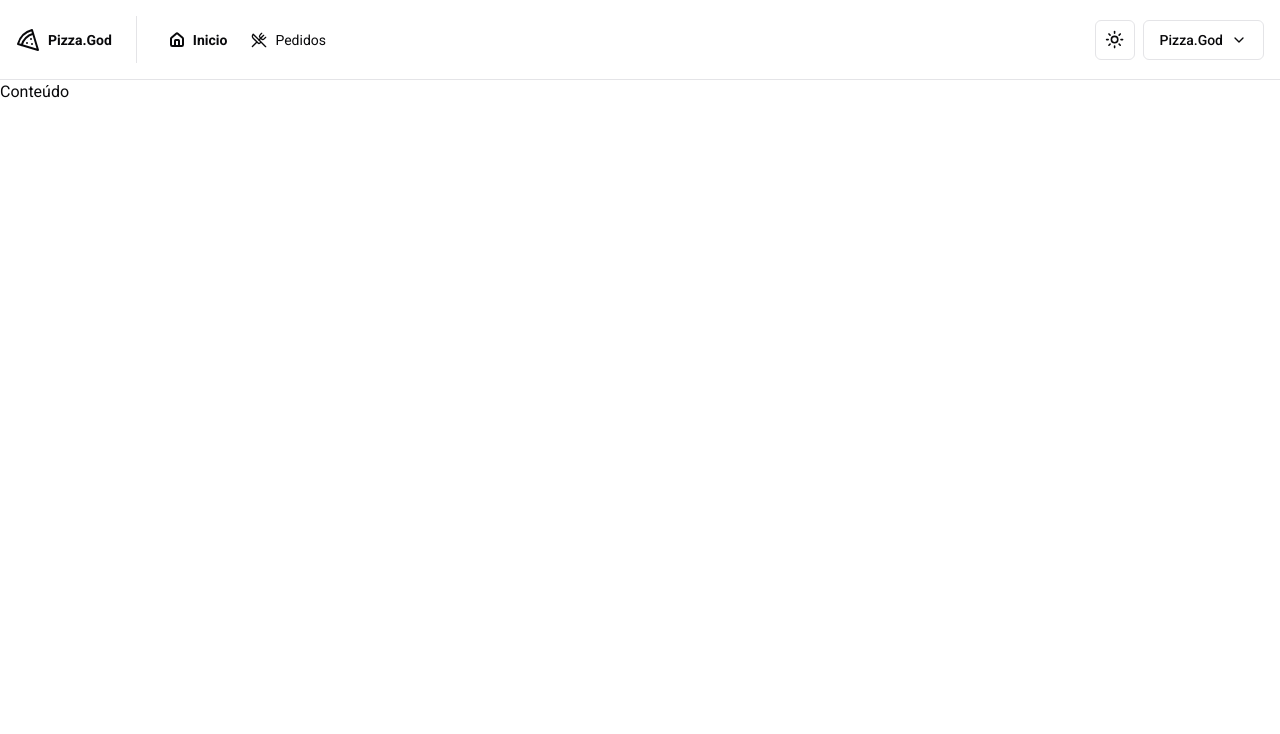
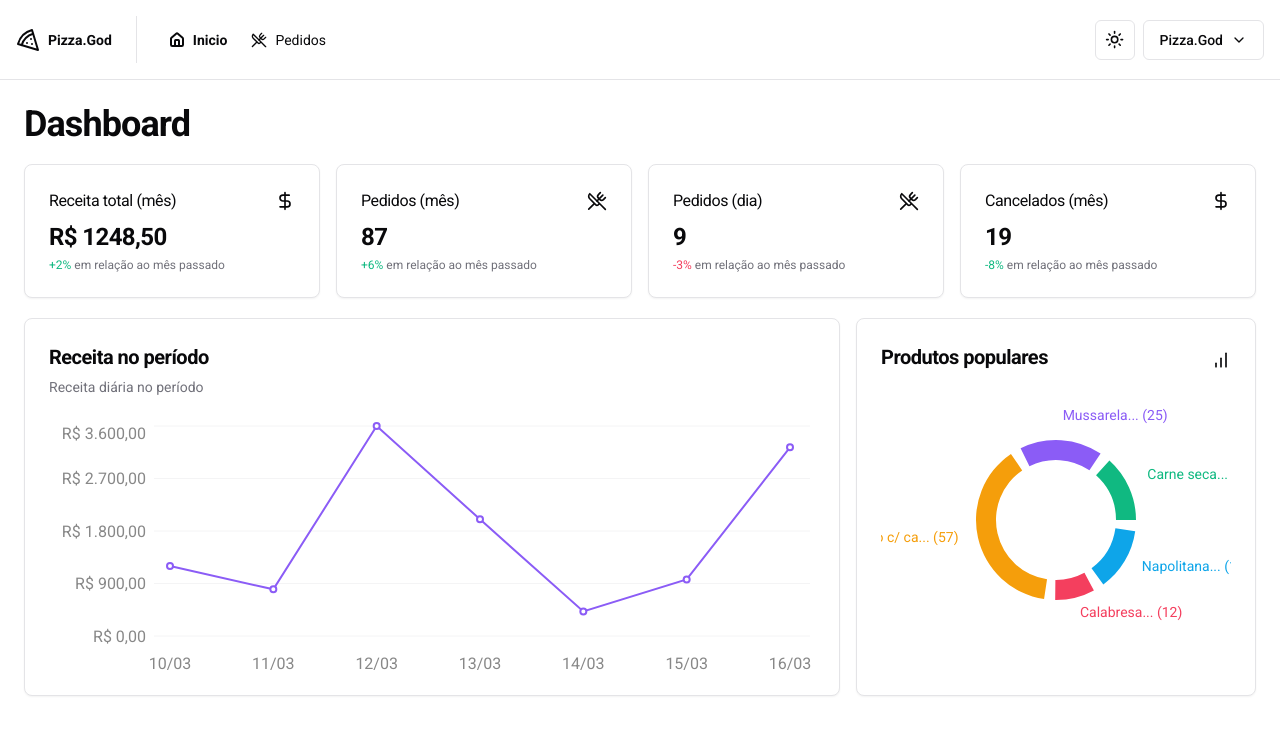
Before and after one commit to Leonardo-Barbosa-Silva/PizzaGod, a React (Vite) app: page / in a window 1280 px wide. Shown: the top 734 px of the page. Built offline with nearby package versions, Linux system fonts and the light colour scheme.

Commit message:
feat: cria e implementa gráficos e cards que envolvem pedidos e receitas

```diff
--- a/package.json
+++ b/package.json
@@ -11,8 +11,10 @@
   },
   "dependencies": {
     "@hookform/resolvers": "^3.3.4",
+    "@radix-ui/react-dialog": "^1.0.5",
     "@radix-ui/react-dropdown-menu": "^2.0.6",
     "@radix-ui/react-label": "^2.0.2",
+    "@radix-ui/react-select": "^2.0.0",
     "@radix-ui/react-separator": "^1.0.3",
     "@radix-ui/react-slot": "^1.0.2",
     "@radix-ui/react-toast": "^1.1.5",
@@ -27,6 +29,7 @@
     "react-helmet-async": "^2.0.4",
     "react-hook-form": "^7.51.0",
     "react-router-dom": "^6.22.3",
+    "recharts": "^2.12.3",
     "sonner": "^1.4.3",
     "sort-by": "^1.2.0",
     "tailwind-merge": "^2.2.1",
--- /dev/null
+++ b/src/components/Charts/PopularProducts/index.tsx
@@ -0,0 +1,55 @@
+import {
+  Cell,
+  LabelProps,
+  Pie,
+  PieChart,
+  ResponsiveContainer,
+  Tooltip,
+} from 'recharts'
+import colors from 'tailwindcss/colors'
+
+const data = [
+  { product: 'Carne seca', count: 20 },
+  { product: 'Mussarela', count: 25 },
+  { product: 'Frango c/ catupiry', count: 57 },
+  { product: 'Calabresa', count: 12 },
+  { product: 'Napolitana', count: 19 },
+]
+
+const COLORS = [
+  colors.emerald[500],
+  colors.violet[500],
+  colors.amber[500],
+  colors.rose[500],
+  colors.sky[500],
+]
+
+function renderCustomLabel({ name, value }: LabelProps): string {
+  return name?.substring(0, 12).concat(`... (${value})`) || ''
+}
+
+export function PopularProductsChart() {
+  return (
+    <ResponsiveContainer width="100%" height={250}>
+      <PieChart data={data} style={{ fontSize: 14 }}>
+        <Pie
+          data={data}
+          dataKey="count"
+          nameKey="product"
+          cx="50%"
+          cy="50%"
+          innerRadius={60}
+          outerRadius={80}
+          paddingAngle={8}
+          strokeWidth={0}
+          label={renderCustomLabel}
+        >
+          {data.map((_, i) => (
+            <Cell key={`cell=${i}`} fill={COLORS[i]} />
+          ))}
+        </Pie>
+        <Tooltip />
+      </PieChart>
+    </ResponsiveContainer>
+  )
+}
--- /dev/null
+++ b/src/components/Charts/Revenue/index.tsx
@@ -0,0 +1,59 @@
+import {
+  CartesianGrid,
+  Line,
+  LineChart,
+  ResponsiveContainer,
+  Tooltip,
+  XAxis,
+  YAxis,
+} from 'recharts'
+import colors from 'tailwindcss/colors'
+
+const data = [
+  { date: '10/03', revenue: 1200 },
+  { date: '11/03', revenue: 800 },
+  { date: '12/03', revenue: 3600 },
+  { date: '13/03', revenue: 2000 },
+  { date: '14/03', revenue: 420 },
+  { date: '15/03', revenue: 970 },
+  { date: '16/03', revenue: 3234 },
+]
+
+export function RevenueChart() {
+  return (
+    <ResponsiveContainer width="100%" height={250}>
+      <LineChart data={data} style={{ fontSize: 16 }}>
+        <CartesianGrid vertical={false} className="stroke-muted" />
+
+        <YAxis
+          stroke="#888"
+          width={100}
+          axisLine={false}
+          tickLine={false}
+          tickFormatter={(value: number) =>
+            value.toLocaleString('pt-BR', {
+              style: 'currency',
+              currency: 'BRL',
+            })
+          }
+        />
+        <XAxis
+          stroke="#888"
+          tickLine={false}
+          axisLine={false}
+          dataKey="date"
+          padding={{ left: 16, right: 20 }}
+          dy={14}
+        />
+        <Line
+          dataKey="revenue"
+          name="Receita"
+          stroke={colors.violet[500]}
+          type="linear"
+          strokeWidth={2}
+        />
+        <Tooltip cursor={false} />
+      </LineChart>
+    </ResponsiveContainer>
+  )
+}
--- /dev/null
+++ b/src/components/Dashboard/Cards/DayOrdersAccount/index.tsx
@@ -0,0 +1,24 @@
+import { UtensilsCrossed } from 'lucide-react'
+
+import { Card, CardContent, CardHeader, CardTitle } from '@/components/ui/card'
+
+export function DayOrdersAccountCard() {
+  return (
+    <Card>
+      <CardHeader className="flex-row items-center justify-between space-y-0 pb-2">
+        <CardTitle className="text-sm font-normal md:text-base">
+          Pedidos (dia)
+        </CardTitle>
+        <UtensilsCrossed size={20} />
+      </CardHeader>
+
+      <CardContent className="space-y-1">
+        <span className="text-2xl font-bold tracking-tight">9</span>
+        <p className="text-xs text-muted-foreground">
+          <span className="text-rose-500 dark:text-rose-300">-3%</span> em
+          relação ao mês passado
+        </p>
+      </CardContent>
+    </Card>
+  )
+}
--- /dev/null
+++ b/src/components/Dashboard/Cards/MonthCanceledOrdersAccount/index.tsx
@@ -0,0 +1,24 @@
+import { DollarSign } from 'lucide-react'
+
+import { Card, CardContent, CardHeader, CardTitle } from '@/components/ui/card'
+
+export function MonthCanceledOrdersAccount() {
+  return (
+    <Card>
+      <CardHeader className="flex-row items-center justify-between space-y-0 pb-2">
+        <CardTitle className="text-sm font-normal md:text-base">
+          Cancelados (mês)
+        </CardTitle>
+        <DollarSign size={20} />
+      </CardHeader>
+
+      <CardContent className="space-y-1">
+        <span className="text-2xl font-bold tracking-tight">19</span>
+        <p className="text-xs text-muted-foreground">
+          <span className="text-emerald-500 dark:text-emerald-300">-8%</span> em
+          relação ao mês passado
+        </p>
+      </CardContent>
+    </Card>
+  )
+}
--- /dev/null
+++ b/src/components/Dashboard/Cards/MonthOrdersAccount/index.tsx
@@ -0,0 +1,24 @@
+import { UtensilsCrossed } from 'lucide-react'
+
+import { Card, CardContent, CardHeader, CardTitle } from '@/components/ui/card'
+
+export function MonthOrdersAccountCard() {
+  return (
+    <Card>
+      <CardHeader className="flex-row items-center justify-between space-y-0 pb-2">
+        <CardTitle className="text-sm font-normal md:text-base">
+          Pedidos (mês)
+        </CardTitle>
+        <UtensilsCrossed size={20} />
+      </CardHeader>
+
+      <CardContent className="space-y-1">
+        <span className="text-2xl font-bold tracking-tight">87</span>
+        <p className="text-xs text-muted-foreground">
+          <span className="text-emerald-500 dark:text-emerald-300">+6%</span> em
+          relação ao mês passado
+        </p>
+      </CardContent>
+    </Card>
+  )
+}
--- /dev/null
+++ b/src/components/Dashboard/Cards/MonthRevenue/index.tsx
@@ -0,0 +1,24 @@
+import { DollarSign } from 'lucide-react'
+
+import { Card, CardContent, CardHeader, CardTitle } from '@/components/ui/card'
+
+export function MonthRevenueCard() {
+  return (
+    <Card>
+      <CardHeader className="flex-row items-center justify-between space-y-0 pb-2">
+        <CardTitle className="text-sm font-normal md:text-base">
+          Receita total (mês)
+        </CardTitle>
+        <DollarSign size={20} />
+      </CardHeader>
+
+      <CardContent className="space-y-1">
+        <span className="text-2xl font-bold tracking-tight">R$ 1248,50</span>
+        <p className="text-xs text-muted-foreground">
+          <span className="text-emerald-500 dark:text-emerald-300">+2%</span> em
+          relação ao mês passado
+        </p>
+      </CardContent>
+    </Card>
+  )
+}
--- /dev/null
+++ b/src/components/ui/card.tsx
@@ -0,0 +1,79 @@
+import * as React from 'react'
+
+import { cn } from '@/lib/utils'
+
+const Card = React.forwardRef<
+  HTMLDivElement,
+  React.HTMLAttributes<HTMLDivElement>
+>(({ className, ...props }, ref) => (
+  <div
+    ref={ref}
+    className={cn(
+      'rounded-lg border bg-card text-card-foreground shadow-sm',
+      className,
+    )}
+    {...props}
+  />
+))
+Card.displayName = 'Card'
+
+const CardHeader = React.forwardRef<
+  HTMLDivElement,
+  React.HTMLAttributes<HTMLDivElement>
+>(({ className, ...props }, ref) => (
+  <div
+    ref={ref}
+    className={cn('flex flex-col space-y-1.5 p-6', className)}
+    {...props}
+  />
+))
+CardHeader.displayName = 'CardHeader'
+
+const CardTitle = React.forwardRef<
+  HTMLParagraphElement,
+  React.HTMLAttributes<HTMLHeadingElement>
+>(({ className, ...props }, ref) => (
+  <h3
+    ref={ref}
+    className={cn(
+      'text-2xl font-semibold leading-none tracking-tight',
+      className,
+    )}
+    {...props}
+  />
+))
+CardTitle.displayName = 'CardTitle'
+
+const CardDescription = React.forwardRef<
+  HTMLParagraphElement,
+  React.HTMLAttributes<HTMLParagraphElement>
+>(({ className, ...props }, ref) => (
+  <p
+    ref={ref}
+    className={cn('text-sm text-muted-foreground', className)}
+    {...props}
+  />
+))
+CardDescription.displayName = 'CardDescription'
+
+const CardContent = React.forwardRef<
+  HTMLDivElement,
+  React.HTMLAttributes<HTMLDivElement>
+>(({ className, ...props }, ref) => (
+  <div ref={ref} className={cn('p-6 pt-0', className)} {...props} />
+))
+CardContent.displayName = 'CardContent'
+
+const CardFooter = React.forwardRef<
+  HTMLDivElement,
+  React.HTMLAttributes<HTMLDivElement>
+>(({ className, ...props }, ref) => (
+  <div
+    ref={ref}
+    className={cn('flex items-center p-6 pt-0', className)}
+    {...props}
+  />
+))
+CardFooter.displayName = 'CardFooter'
+
+export { Card, CardHeader, CardFooter, CardTitle, CardDescription, CardContent }
--- a/src/pages/app/Dashboard/index.tsx
+++ b/src/pages/app/Dashboard/index.tsx
@@ -1,10 +1,64 @@
+import { BarChart } from 'lucide-react'
 import { Helmet } from 'react-helmet-async'
+
+import { PopularProductsChart } from '@/components/Charts/PopularProducts'
+import { RevenueChart } from '@/components/Charts/Revenue'
+import { DayOrdersAccountCard } from '@/components/Dashboard/Cards/DayOrdersAccount'
+import { MonthCanceledOrdersAccount } from '@/components/Dashboard/Cards/MonthCanceledOrdersAccount'
+import { MonthOrdersAccountCard } from '@/components/Dashboard/Cards/MonthOrdersAccount'
+import { MonthRevenueCard } from '@/components/Dashboard/Cards/MonthRevenue'
+import {
+  Card,
+  CardContent,
+  CardDescription,
+  CardHeader,
+  CardTitle,
+} from '@/components/ui/card'
 
 export function Dashboard() {
   return (
-    <>
+    <section className="flex flex-col gap-5 p-6">
       <Helmet title="Dashboard" />
-      <h1>Conteúdo</h1>
-    </>
+      <h1 className="text-2xl font-semibold tracking-tight lg:text-4xl">
+        Dashboard
+      </h1>
+
+      <div className="grid grid-cols-1 gap-4 md:grid-cols-2 lg:grid-cols-4">
+        <MonthRevenueCard />
+        <MonthOrdersAccountCard />
+        <DayOrdersAccountCard />
+        <MonthCanceledOrdersAccount />
+      </div>
+
+      <div className="hidden md:grid md:grid-cols-6 md:gap-4 lg:grid-cols-9">
+        <Card className="col-span-6">
+          <CardHeader>
+            <CardTitle className="text-xl font-semibold tracking-tight">
+              Receita no período
+            </CardTitle>
+            <CardDescription className="text-sm">
+              Receita diária no período
+            </CardDescription>
+          </CardHeader>
+
+          <CardContent>
+            <RevenueChart />
+          </CardContent>
+        </Card>
+
+        <Card className="md:col-span-6 lg:col-span-3">
+          <CardHeader className="flex-row items-center justify-between">
+            <CardTitle className="text-xl font-semibold tracking-tight">
+              Produtos populares
+            </CardTitle>
+            <BarChart size={20} />
+          </CardHeader>
+
+          <CardContent>
+            <PopularProductsChart />
+          </CardContent>
+        </Card>
+      </div>
+    </section>
   )
 }
```
Also changed, not shown: 1 other file (tests, documents, lock files or other folders).
